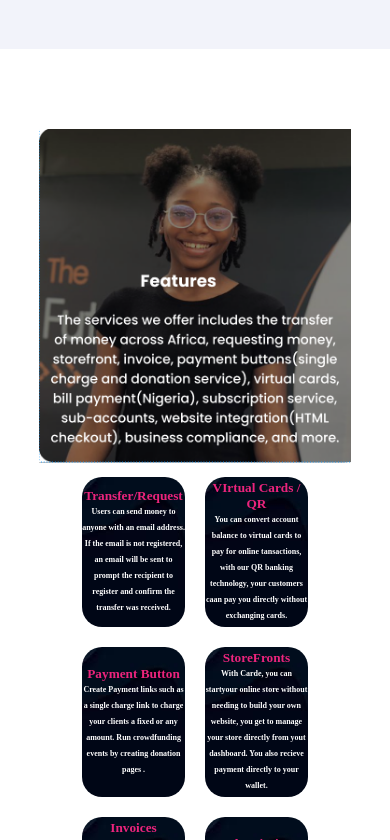
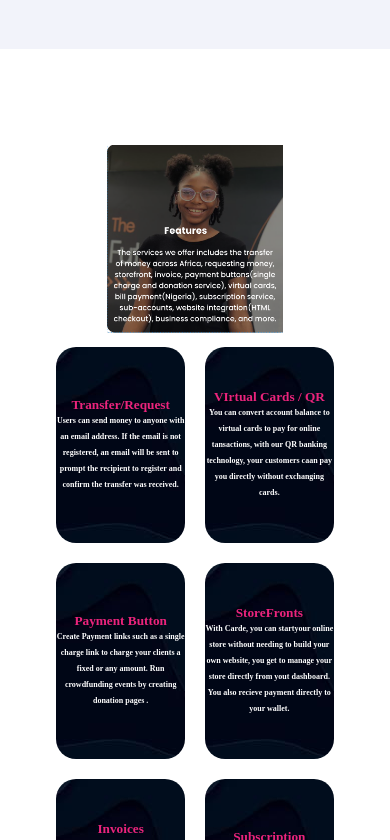
Before and after one commit to cardepay/frontend, a React (Vite) app: page / in a window 390 px wide. Shown: the part 1684-2524 px from the top of the page. Built offline with nearby package versions, Linux system fonts and the light colour scheme.

Commit message:
frontend responsiveness continues, nav && header && services && features  completed but still needs pro touch

```diff
--- a/src/components/feature/feature.css
+++ b/src/components/feature/feature.css
@@ -37,6 +37,60 @@
     line-height: 1rem;
     font-size: 0.5em;
 }
+@media screen and (max-width:1200px) {
+   .feature{
+    margin-left: 6em;
+    margin-right: 0;
+
+   }
+   .feature__list{
+    width: 100%
+   }
+   .feature__list .item{
+    margin-left: 0.5rem;
+   }
+   .feature .img{
+    margin-top: 1rem;
+    width: 45%;
+
+   }
+   .feature .img img{
+    width: 100% ;
+    align-items: center;
+    justify-self: center;
+   }
+
+}
+
+@media screen and (max-width:960px) {
+    .feature{
+     margin-left: 0;
+     margin-right: 0;
+     flex-direction: column;
+     justify-content: center;
+     align-items: center;
+    }
+    .feature__list{
+     width: 100%;
+     padding: 0;
+     justify-content: center;
+    }
+    .feature__list .item{
+     width: 22%;
+     height: 40%;
+    }
+    .feature .img{
+     margin-top: 1rem;
+     width: 45%;
+
+    }
+    .feature .img img{
+     width: 100% ;
+     align-items: center;
+     justify-self: center;
+    }
+
+ }
 @media screen and (max-width: 650px){
     .feature{
         display: flex;
```
